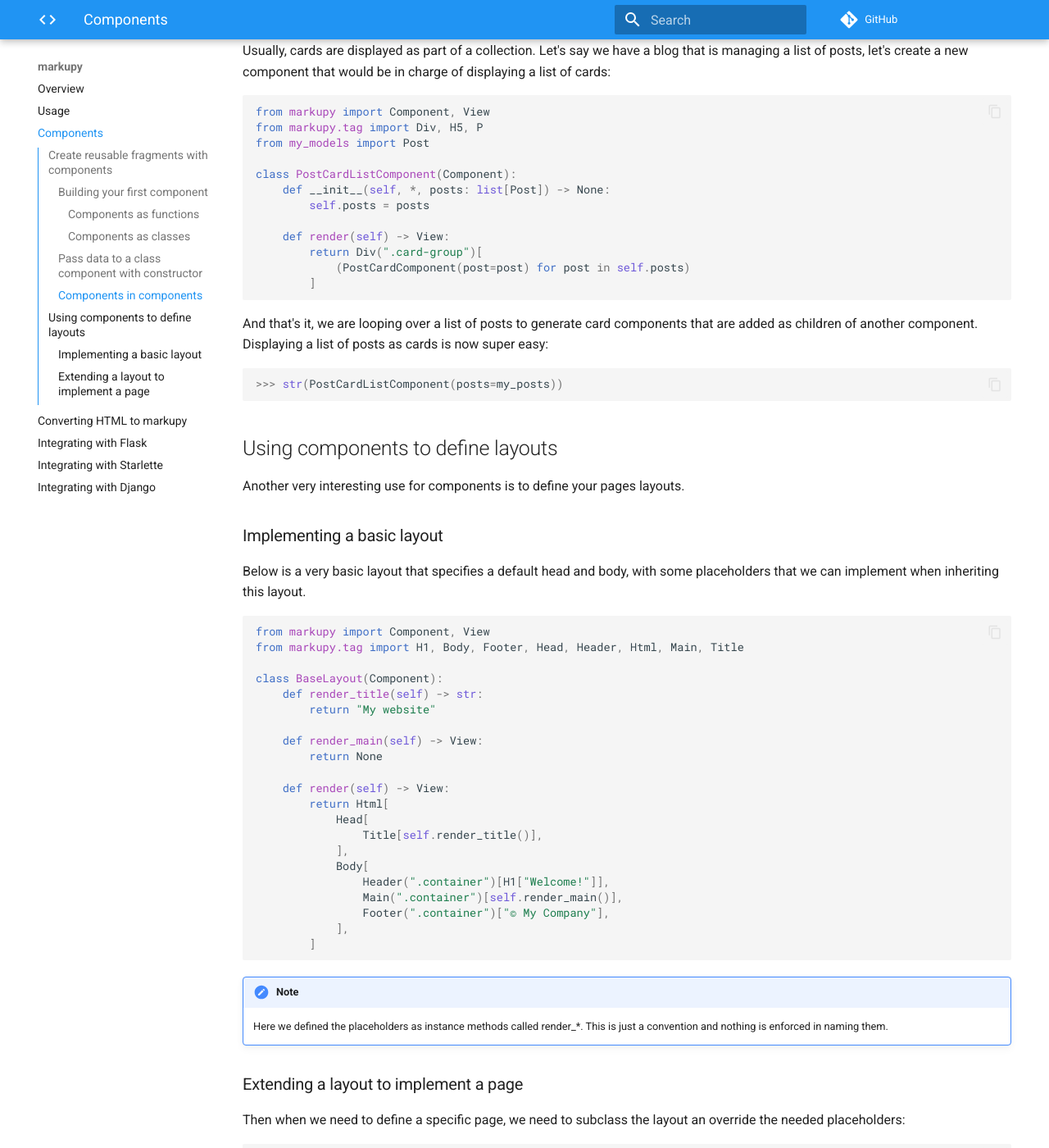
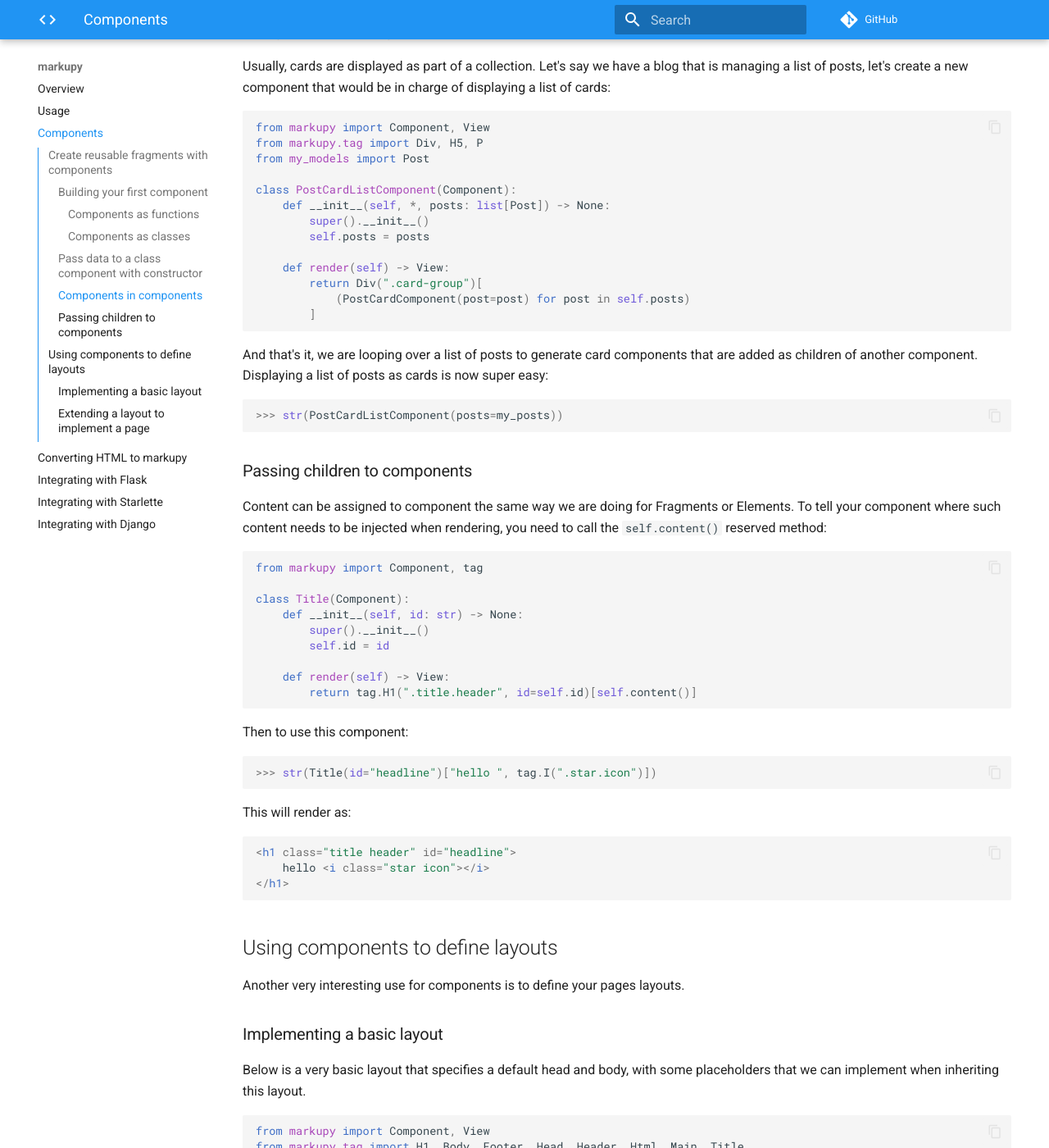
Before and after one commit to witiz/markupy, an MkDocs documentation site: the page built from docs/components.md, in a window 1280 px wide and 1400 px high, scrolled down 2071 px. Shown: the whole window at 82% size. Built offline with MkDocs 1.6.1 and Material for MkDocs 9.7.7, drawn with Linux system fonts in a browser that asks for light colours; comment, search, counter and statistics services are not loaded; some of the changed text lies outside the part shown.

Commit message:
Update component docs

````diff
--- a/docs/components.md
+++ b/docs/components.md
@@ -76,6 +76,7 @@ from my_models import Post
 
 class PostCardComponent(Component):
     def __init__(self, *, post: Post) -> None:
+        super().__init__()
         self.post = post
 
     def render(self) -> View:
@@ -102,6 +103,7 @@ from my_models import Post
 
 class PostCardListComponent(Component):
     def __init__(self, *, posts: list[Post]) -> None:
+        super().__init__()
         self.posts = posts
 
     def render(self) -> View:
@@ -114,6 +116,37 @@ And that's it, we are looping over a list of posts to generate card components t
 
 ```python
 >>> str(PostCardListComponent(posts=my_posts))
+```
+
+### Passing children to components
+
+Content can be assigned to component the same way we are doing for Fragments or Elements.
+To tell your component where such content needs to be injected when rendering, you need to call the `self.content()` reserved method:
+
+```python
+from markupy import Component, tag
+
+class Title(Component):
+    def __init__(self, id: str) -> None:
+        super().__init__()
+        self.id = id
+
+    def render(self) -> View:
+        return tag.H1(".title.header", id=self.id)[self.content()]
+```
+
+Then to use this component:
+
+```python
+>>> str(Title(id="headline")["hello ", tag.I(".star.icon")])
+```
+
+This will render as:
+
+```html
+<h1 class="title header" id="headline">
+    hello <i class="star icon"></i>
+</h1>
 ```
 
 ## Using components to define layouts
@@ -165,6 +198,7 @@ from my_models import Post
 
 class BlogPage(BaseLayout):
     def __init__(self, *, posts:list[Post]) -> None:
+        super().__init__()
         self.posts = posts
 
     def render_title(self) -> str:
````
